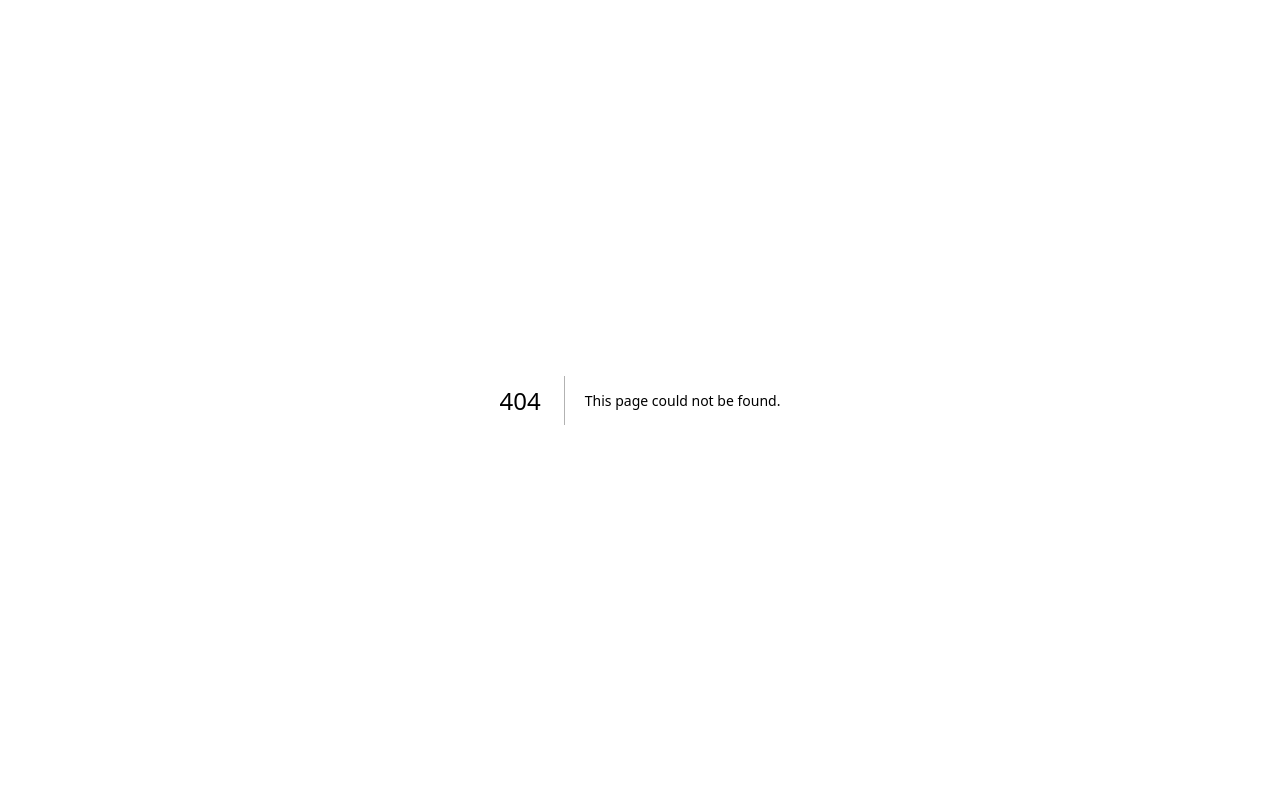
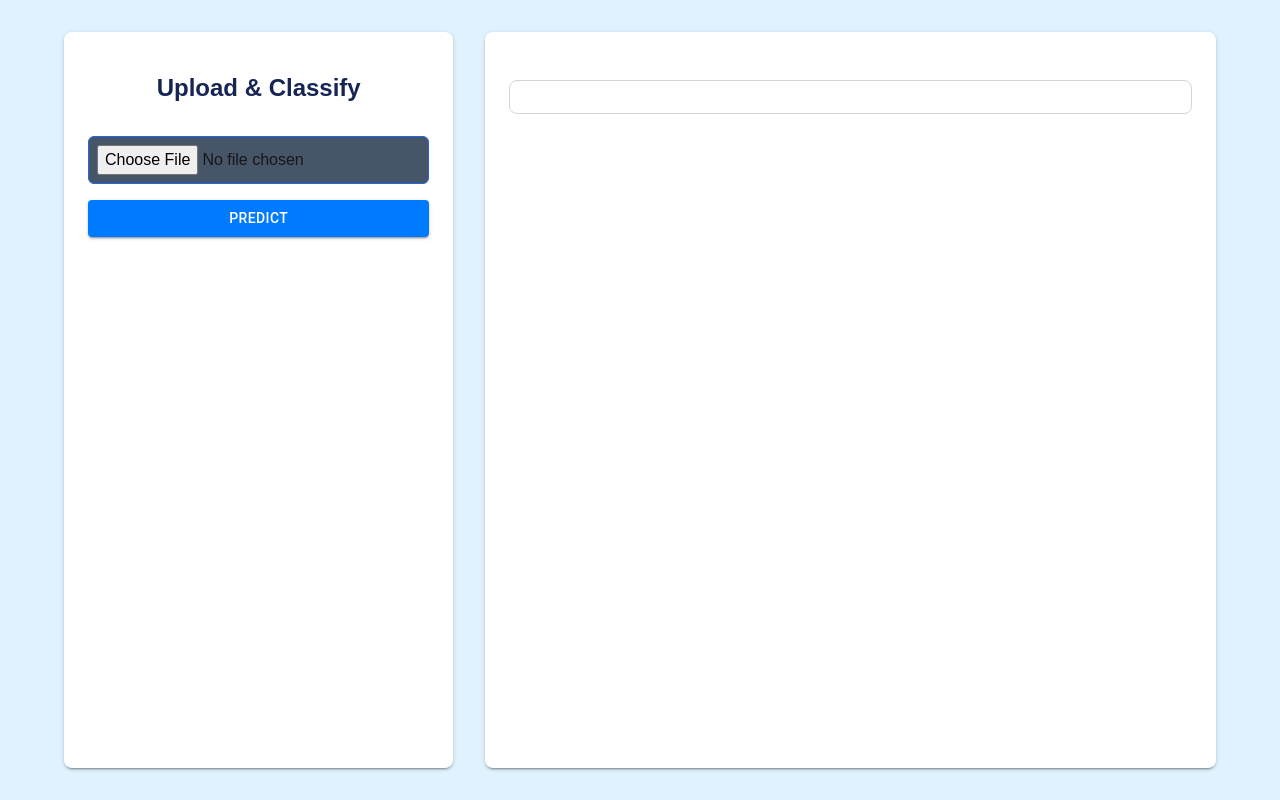
Before and after one commit to Sea-Venture/front-end, a Next.js app: page /imgclassify in a window 1280 px wide. Before the commit this address had no page. Built offline with nearby package versions, Linux system fonts and the light colour scheme.

Commit message:
Image classification

```diff
--- /dev/null
+++ b/src/app/components/atom/imgclassify/button.tsx
@@ -0,0 +1,14 @@
+import React from "react";
+
+const Button = ({ text, onClick }: { text: string; onClick: () => void }) => {
+  return (
+    <button
+      onClick={onClick}
+      className="mt-4 px-6 py-3 text-lg font-semibold text-white bg-blue-500 rounded-lg shadow-md hover:bg-blue-600 transition"
+    >
+      {text}
+    </button>
+  );
+};
+
+export default Button;
--- /dev/null
+++ b/src/app/components/atom/imgclassify/header.tsx
@@ -0,0 +1,11 @@
+import React from "react";
+
+const Header = ({ title }: { title: string }) => {
+  return (
+    <header className="py-4 text-blue-950 text-2xl font-bold text-center">
+      {title}
+    </header>
+  );
+};
+
+export default Header;
--- /dev/null
+++ b/src/app/components/atom/imgclassify/input.tsx
@@ -0,0 +1,13 @@
+import React from "react";
+
+const Input = ({ onChange }: { onChange: (e: React.ChangeEvent<HTMLInputElement>) => void }) => {
+  return (
+    <input
+      type="file"
+      onChange={onChange}
+      className="mt-4 p-2 rounded-md bg-slate-600 border border-blue-600"
+    />
+  );
+};
+
+export default Input;
--- /dev/null
+++ b/src/app/components/atom/imgclassify/typography.tsx
@@ -0,0 +1,8 @@
+import React from "react";
+
+const Typography = ({ text, className }: { text: string; className?: string }) => {
+  return <p className={
+    `${className} text-black text-2xl `}>{text}</p>;
+};
+
+export default Typography;
--- /dev/null
+++ b/src/app/components/molecule/imgclassify/fileUpload.tsx
@@ -0,0 +1,12 @@
+import React from "react";
+import Input from '../../atom/imgclassify/input';
+
+const FileUpload = ({ onChange }: { onChange: (e: React.ChangeEvent<HTMLInputElement>) => void }) => {
+  return (
+    <div className="flex flex-col items-right">
+      <Input onChange={onChange} />
+    </div>
+  );
+};
+
+export default FileUpload;
--- /dev/null
+++ b/src/app/components/molecule/imgclassify/seaCreatureDetails.tsx
@@ -0,0 +1,13 @@
+import React from "react";
+import Typography from '../../atom/imgclassify/typography'
+
+const SeaCreatureDetails = ({ seaCreatureName, description }: { seaCreatureName: string | null; description: string | null }) => {
+  return (
+    <div className="mt-6 p-4 w-full border border-gray-300 rounded-lg">
+      {seaCreatureName && <Typography text={seaCreatureName} className="text-2xl font-semibold" />}
+      {description && <Typography text={description} className="text-lg mt-2" />}
+    </div>
+  );
+};
+
+export default SeaCreatureDetails;
--- /dev/null
+++ b/src/app/components/organism/imgclassify/page.tsx
@@ -0,0 +1,78 @@
+"use client";
+
+import React, { useState, useEffect } from "react";
+import { Container,  ThemeProvider, createTheme, Box,  Button } from "@mui/material";
+import FileUpload from "../../molecule/imgclassify/fileUpload";
+import SeaCreatureDetails from "../../molecule/imgclassify/seaCreatureDetails";
+import { fetchSeaCreatureDescription } from "../../../../../utils/GeminiAPI";
+import Header from '../../atom/imgclassify/header';
+
+const theme = createTheme({
+  palette: {
+    mode: "light",
+    primary: { main: "#007BFF" },
+    background: { default: "#E3F2FD" },
+  },
+});
+
+const SeaCreaturePredictor: React.FC = () => {
+  const [image, setImage] = useState<File | null>(null);
+  const [imagePreview, setImagePreview] = useState<string | null>(null);
+  const [seaCreatureName, setSeaCreatureName] = useState<string | null>(null);
+  const [description, setDescription] = useState<string | null>(null);
+
+  // Handle image selection
+  const handleImageUpload = (e: React.ChangeEvent<HTMLInputElement>) => {
+    if (e.target.files) {
+      const file = e.target.files[0];
+      setImage(file);
+    }
+  };
+
+  // Generate image preview safely
+  useEffect(() => {
+    if (image) {
+      const previewUrl = URL.createObjectURL(image);
+      setImagePreview(previewUrl);
+      return () => URL.revokeObjectURL(previewUrl); // Cleanup
+    }
+  }, [image]);
+
+  // Fetch classification and description
+  const fetchSeaCreatureData = async () => {
+    if (!image) return;
+    const formData = new FormData();
+    formData.append("image", image);
+
+    const response = await fetch("http://127.0.0.1:5000/classify_image", {
+      method: "POST",
+      body: formData,
+    });
+
+    const result = await response.json();
+    const predictedLabel = result.Predicted_Label;
+    setSeaCreatureName(predictedLabel);
+    setDescription(await fetchSeaCreatureDescription(predictedLabel));
+  };
+
+  return (
+    <ThemeProvider theme={theme}>
+      <Container maxWidth="lg" sx={{ display: "flex", minHeight: "100vh", p: 4 }}>
+        <Box sx={{ flex: 1, p: 3, bgcolor: "white", borderRadius: 2, boxShadow: 2 }}>
+        <Header title="Upload & Classify" />
+        <FileUpload onChange={handleImageUpload} />
+          <Button variant="contained" sx={{ mt: 2, width: "100%" }} onClick={fetchSeaCreatureData}>
+            Predict
+          </Button>
+        </Box>
+
+        <Box sx={{ flex: 2, ml: 4, p: 3, bgcolor: "white", borderRadius: 2, boxShadow: 2 }}>
+          {imagePreview && <Box component="img" src={imagePreview} alt="Preview" sx={{ height: "300px", borderRadius: 2, mb: 2 }} />}
+          <SeaCreatureDetails seaCreatureName={seaCreatureName} description={description} />
+        </Box>
+      </Container>
+    </ThemeProvider>
+  );
+};
+
+export default SeaCreaturePredictor;
--- /dev/null
+++ b/src/app/imgclassify/page.tsx
@@ -0,0 +1,10 @@
+import React from 'react'
+import Imgclassification from '../pages/imgclassify/imgclassification'
+
+const page = () => {
+  return (
+    <Imgclassification />
+  )
+}
+
+export default page
--- a/src/app/page.tsx
+++ b/src/app/page.tsx
@@ -8,9 +8,6 @@ export default function Home() {
     <>
 
     <LandingPage/>
-
-
-
       <ul>
         <li>
           <Link href="/login">Login</Link>
@@ -19,11 +16,10 @@ export default function Home() {
           <Link href="/register">Register</Link>
         </li>
         <li>
-
-            <Link href="/dashboard">
-                Dashboard
-            </Link>
-
+          <Link href="/imgclassify">Image</Link>
+        </li>
+        <li>
+          <Link href="/dashboard">Dashboard</Link>
         </li>
       </ul>
 
--- /dev/null
+++ b/src/app/pages/imgclassify/imgclassification.tsx
@@ -0,0 +1,13 @@
+"use client"
+import React from 'react'
+import Imageclassification from '../../components/organism/imgclassify/page'
+
+const imgclassification = () => {
+  return (
+    <div className=' bg-sky-100'>
+    <Imageclassification />
+    </div>
+    )
+}
+
+export default imgclassification
--- /dev/null
+++ b/utils/GeminiAPI.ts
@@ -0,0 +1,19 @@
+import { GoogleGenAI } from "@google/genai";
+
+const apiKey= `AIzaSyABQP38aAuP6t_p3qn6x-rs9tMkvdLCxyo`
+
+const ai = new GoogleGenAI({ apiKey: apiKey});
+
+export const fetchSeaCreatureDescription = async (creature: string): Promise<string> => {
+    try {
+        const response = await ai.models.generateContent({
+            model: "gemini-2.0-flash",
+            contents: `Provide a brief description using 100 words of the sea creature called ${creature}.`,
+        });
+
+        return response.text?.split("\n\n").slice(0, 10).join("\n\n") || "Description not available.";
+    } catch (error) {
+        console.error("Error fetching sea creature description:", error);
+        return "Description not available.";
+    }
+};
```
